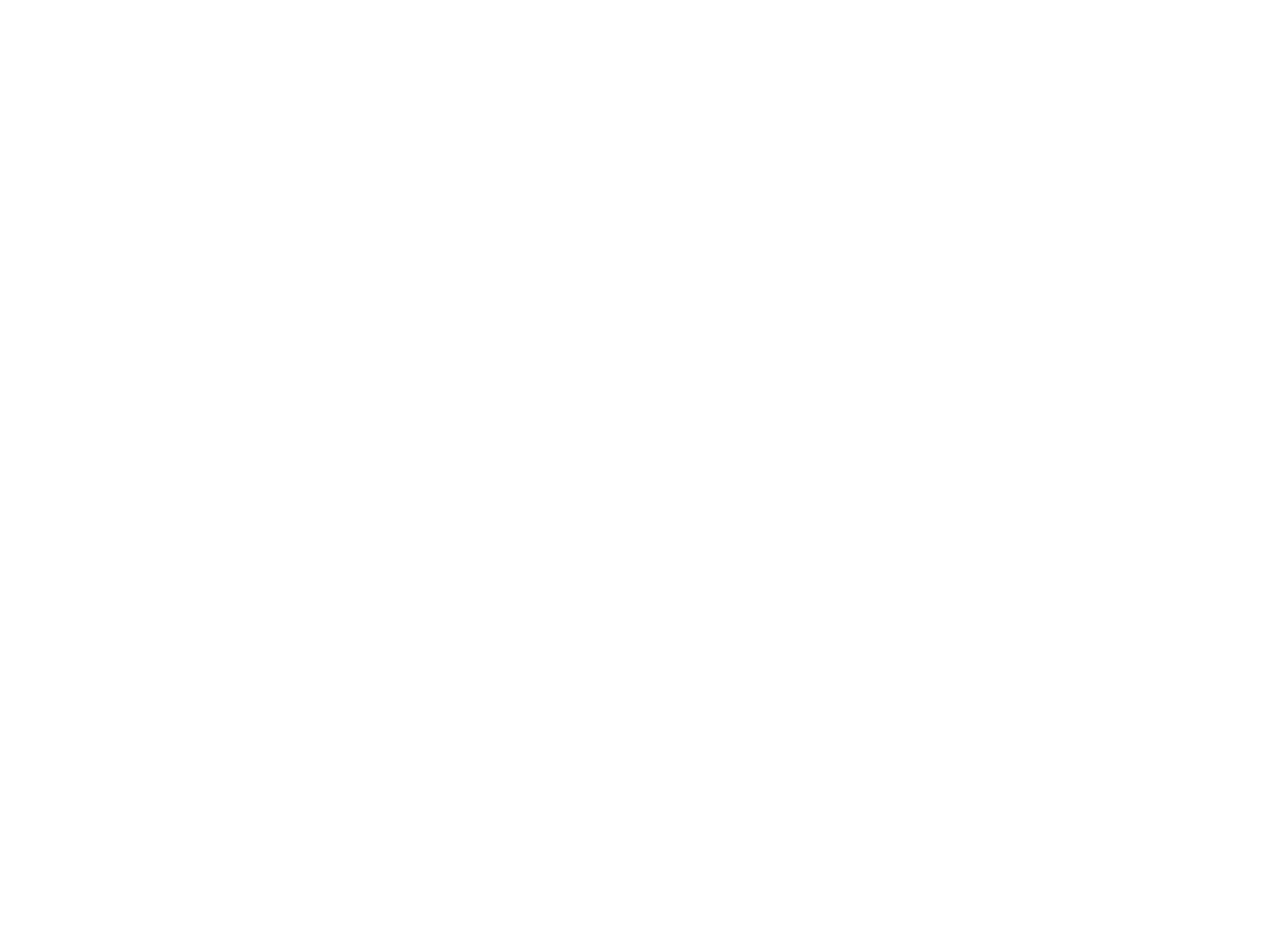
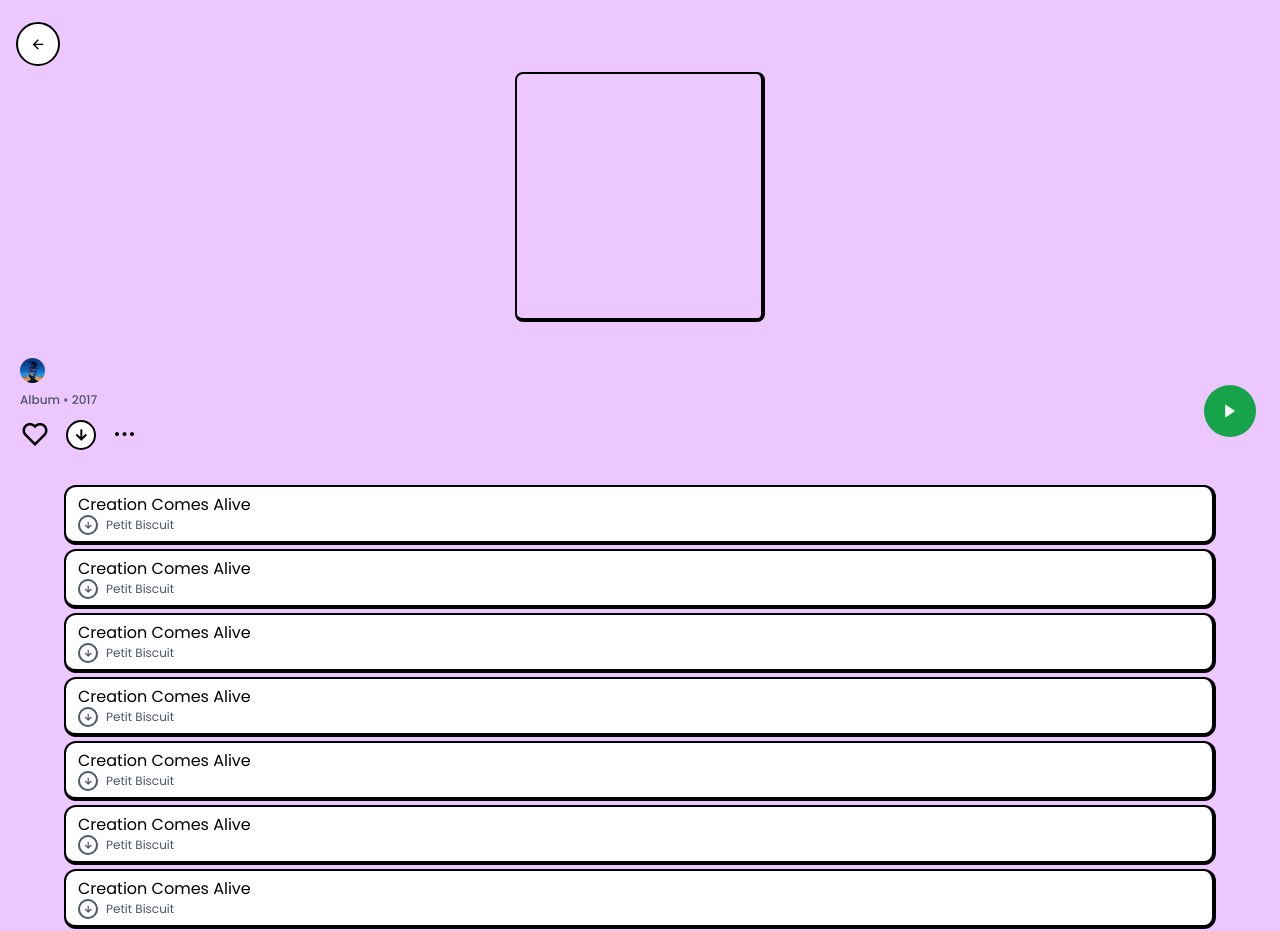
Before and after one commit to IndSumit07/spotify-clone, a React (Vite) app: page /album/1 in a window 1280 px wide. Before the commit this address had no page. Shown: the top 931 px of the page. Before the commit the page ends 800 px from the top, so only its background shows below. Built offline with nearby package versions, Linux system fonts and the light colour scheme.

Commit message:
details page done

```diff
--- a/src/App.jsx
+++ b/src/App.jsx
@@ -1,12 +1,14 @@
 import React from "react";
 import { Route, Routes } from "react-router-dom";
 import HomePage from "./pages/HomePage";
+import DetailsPage from "./pages/DetailsPage";
 
 const App = () => {
   return (
     <>
       <Routes>
         <Route path="/" element={<HomePage />} />
+        <Route path="/album/:id" element={<DetailsPage/>}/>
       </Routes>
     </>
   );
--- /dev/null
+++ b/src/components/DetailsPageRectangleCard.jsx
@@ -0,0 +1,15 @@
+import React from 'react'
+
+const DetailsPageRectangleCard = () => {
+  return (
+    <div className="w-[90vw] bg-white h-[60px] border-black border-[2px] border-r-[4px] border-b-[4px] rounded-xl px-3 py-2 font-">
+      <h3 className="leading-tight">Creation Comes Alive</h3>
+      <div className='flex justify-start items-center gap-2'>
+        <i className="bg-white rounded-full px-[3px] py-[0.5px] font-semibold border-gray-600 border-[2px] text-[10px] ri-arrow-down-line text-gray-600"></i>
+        <p className="text-[12px] text-gray-600">Petit Biscuit</p>
+      </div>
+    </div>
+  );
+}
+
+export default DetailsPageRectangleCard
--- a/src/components/Hero.jsx
+++ b/src/components/Hero.jsx
@@ -3,6 +3,7 @@
 import RectangleCategoryCard from './RectangleCategoryCard';
 import SquareAlbumCard from './SquareAlbumCard';
 import recentlyPlayed from '../localdatabase/RecentlyPlayed';
+import { Link } from 'react-router-dom';
 const Hero = () => {
   return (
     <div className="w-full h-auto min-h-screen bg-[var(--bg-color)] py-10 ">
@@ -22,7 +23,7 @@
         <div className="py-5 text-2xl font-semibold">Good afternoon!</div>
         <div className="grid grid-cols-2 grid-rows-3 gap-x-2 gap-y-1 justify-center place-items-center justify-items-center">
           {trendingAlbums.map((album) => (
-            <RectangleCategoryCard props={album} />
+            <RectangleCategoryCard key={album.id} props={album} />
           ))}
         </div>
       </div>
@@ -42,6 +43,9 @@
           ))}
         </div>
       </div>
+      <Link to='/details'>
+          Details
+      </Link>
     </div>
   );
 }
--- a/src/components/RectangleCategoryCard.jsx
+++ b/src/components/RectangleCategoryCard.jsx
@@ -1,15 +1,15 @@
 import React from 'react'
-
+import { Link } from 'react-router-dom'
 const RectangleCategoryCard = ({props}) => {
   return (
-    <div className='bg-white w-[160px] h-[55px] rounded-lg border-black border-[2px] border-r-[4px] border-b-[4px] flex justify-center items-center overflow-hidden'>
+    <Link to={`/album/${props.id}`} state={{title:props.title, coverImage:props.coverImage, singer:props.singer}} className='bg-white w-[160px] h-[55px] rounded-lg border-black border-[2px] border-r-[4px] border-b-[4px] flex justify-center items-center overflow-hidden'>
         <div className='w-[57px] h-[55px] bg-cover border-r-[2px] border-black bg-yellow-300'>
             <img className='w-auto h-auto' src={props.coverImage} alt="" />
         </div>
         <div className='w-[103px] h-[55px] flex justify-start items-center text-sm px-2 font-semibold'>
             {props.title}
         </div>
-    </div>
+    </Link>
   )
 }
 
--- a/src/components/SquareAlbumCard.jsx
+++ b/src/components/SquareAlbumCard.jsx
@@ -1,15 +1,16 @@
 import React from 'react'
+import { Link } from 'react-router-dom';
 
 const SquareAlbumCard = ({props}) => {
   return (
-    <div>
+    <Link to="/details">
       <div className="bg-white w-[150px] h-[150px] rounded-lg border-black border-[2px] border-r-[4px] border-b-[4px] flex-shrink-0 overflow-hidden flex justify-center items-center">
         <img className="bg-cover" src={props.coverImage} alt="" />
       </div>
       <div className='text-sm mt-1 ml-1 font-semibold'>
         {props.title}
       </div>
-    </div>
+    </Link>
   );
 }
 
--- a/src/localdatabase/TrendingAlbums.js
+++ b/src/localdatabase/TrendingAlbums.js
@@ -1,35 +1,47 @@
-import cover1 from "../../public/cover-1.jpg"
-import cover2 from "../../public/cover-2.jpg"
-import cover3 from "../../public/cover-3.jpg"
-import cover4 from "../../public/cover-4.jpg"
-import cover5 from "../../public/cover-5.jpg"
-import cover6 from "../../public/cover-6.jpg"
+import cover1 from "../../public/cover-1.jpg";
+import cover2 from "../../public/cover-2.jpg";
+import cover3 from "../../public/cover-3.jpg";
+import cover4 from "../../public/cover-4.jpg";
+import cover5 from "../../public/cover-5.jpg";
+import cover6 from "../../public/cover-6.jpg";
 
-const trendingAlbums=[
+const trendingAlbums = [
   {
+    id: 1,
     coverImage: cover1,
-        title: "Lo-Fi"
+    title: "Lo-Fi",
+    singer: "Various Artists",
   },
   {
+    id: 2,
     coverImage: cover2,
-        title: "90s hits"
+    title: "90s Hits",
+    singer: "Kumar Sanu, Alka Yagnik",
   },
   {
+    id: 3,
     coverImage: cover3,
-        title: "Retro"
+    title: "Retro",
+    singer: "R.D. Burman, Kishore Kumar",
   },
   {
+    id: 4,
     coverImage: cover4,
-        title: "Bollywood"
+    title: "Bollywood",
+    singer: "Arijit Singh, Shreya Ghoshal",
   },
   {
+    id: 5,
     coverImage: cover5,
-        title: "Punjabi"
+    title: "Punjabi",
+    singer: "Sidhu Moosewala, Diljit Dosanjh",
   },
   {
+    id: 6,
     coverImage: cover6,
-        title: "Hip-Hop"
+    title: "Hip-Hop",
+    singer: "Divine, Emiway Bantai",
   },
-]
+];
 
 export default trendingAlbums;
--- a/src/pages/DetailsPage.jsx
+++ b/src/pages/DetailsPage.jsx
@@ -1,9 +1,61 @@
-import React from 'react'
+import React from "react";
+import cover1 from "../../public/cover-1.jpg";
+import DetailsPageRectangleCard from "../components/DetailsPageRectangleCard";
+import { useNavigate } from "react-router-dom";
+import { useLocation } from "react-router-dom";
 
 const DetailsPage = () => {
+  const navigate = useNavigate();
+  const location = useLocation();
+  const {title,coverImage, singer} = location.state || {};
+
   return (
-    <div></div>
-  )
-}
+    <div className="w-full min-h-screen h-auto bg-[#EDC7FF] py-16 relative">
+      <div onClick={()=>{
+        navigate(-1)
+      }} className="absolute top-8 left-4">
+        <i className= "bg-white px-3 rounded-full border-black border-[2px] py-3 ri-arrow-left-line "></i>
+      </div>
+      <div className="w-full h-[250px] overflow-hidden mt-2 flex justify-center items-center ">
+        <div className="w-[250px] h-[250px] overflow-hidden rounded-lg border-black border-[2px] border-r-[4px] border-b-[4px]">
+          <img src={coverImage} alt="" />
+        </div>
+      </div>
+      <div className="py-8 px-5 relative ">
+        <h3 className="text-2xl font-semibold">{title}</h3>
+        <div className="flex mt-1 justify-start gap-2 items-center">
+          <div className="w-[25px] h-[25px] rounded-full overflow-hidden ">
+            <img src={cover1} alt="" />
+          </div>
+          <p className="text-[12px] font-semibold">{singer}</p>
+        </div>
+        <div className="text-[12px] mt-2 text-gray-600 font-medium">
+          Album • 2017
+        </div>
+        <div className="flex gap-4 mt-2 justify-start items-center">
+          <i className="text-black text-3xl ri-heart-line"></i>
+          <i className="bg-white rounded-full px-[5px] py-[1px] font-semibold border-black border-[2px] ri-arrow-down-line"></i>
+          <i className="font-bold text-2xl ri-more-line"></i>
+        </div>
+        <div className="absolute right-6 bottom-12 flex justify-center items-center">
+          <i className="bg-green-600 rounded-full  text-white px-4 py-3 text-xl ri-play-fill"></i>
+        </div>
+      </div>
+      <div className="flex flex-col gap-1 justify-center items-center">
+        <DetailsPageRectangleCard />
+        <DetailsPageRectangleCard />
+        <DetailsPageRectangleCard />
+        <DetailsPageRectangleCard />
+        <DetailsPageRectangleCard />
+        <DetailsPageRectangleCard />
+        <DetailsPageRectangleCard />
+        <DetailsPageRectangleCard />
+        <DetailsPageRectangleCard />
+        <DetailsPageRectangleCard />
+        <DetailsPageRectangleCard />
+      </div>
+    </div>
+  );
+};
 
-export default DetailsPage
+export default DetailsPage;
```
Lines whose indentation alone changed are shown as unchanged.
